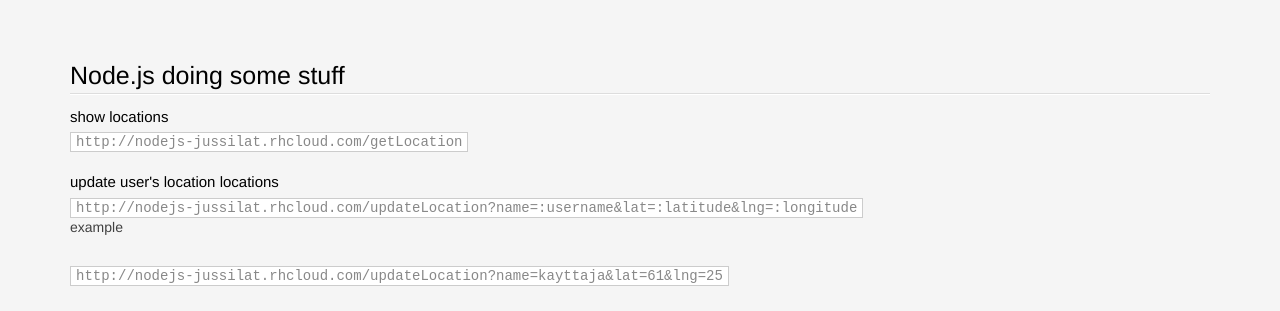
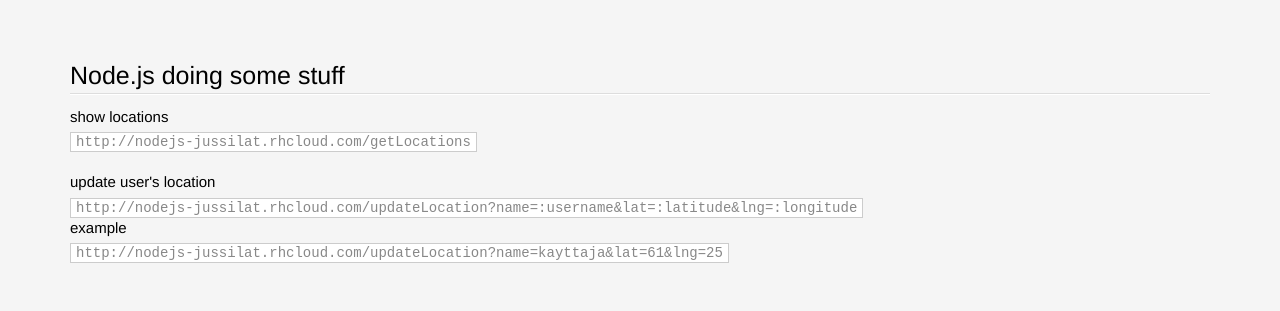
Before and after one commit to Juicedi/compass-openshift, a website: page index.html in a window 1280 px wide. Shown: the top 311 px of the page. Drawn offline with Linux system fonts and the light colour scheme.

Commit message:
typo fix

```diff
--- a/index.html
+++ b/index.html
@@ -241,16 +241,18 @@
         <h3>show locations</h3>
         <div class="codebox">
             <code>
-                http://nodejs-jussilat.rhcloud.com/getLocation
+                http://nodejs-jussilat.rhcloud.com/getLocations
             </code>
         </div>
         <br>
-        <h3>update user's location locations</h3>
+        <h3>update user's location</h3>
         <div class="codebox">
             <code>
                 http://nodejs-jussilat.rhcloud.com/updateLocation?name=:username&lat=:latitude&lng=:longitude
             </code>
-            <p>example</p>
+        </div>
+        <div class="codebox">
+            <h3>example</h3>
             <code>
                 http://nodejs-jussilat.rhcloud.com/updateLocation?name=kayttaja&lat=61&lng=25
             </code>
```
